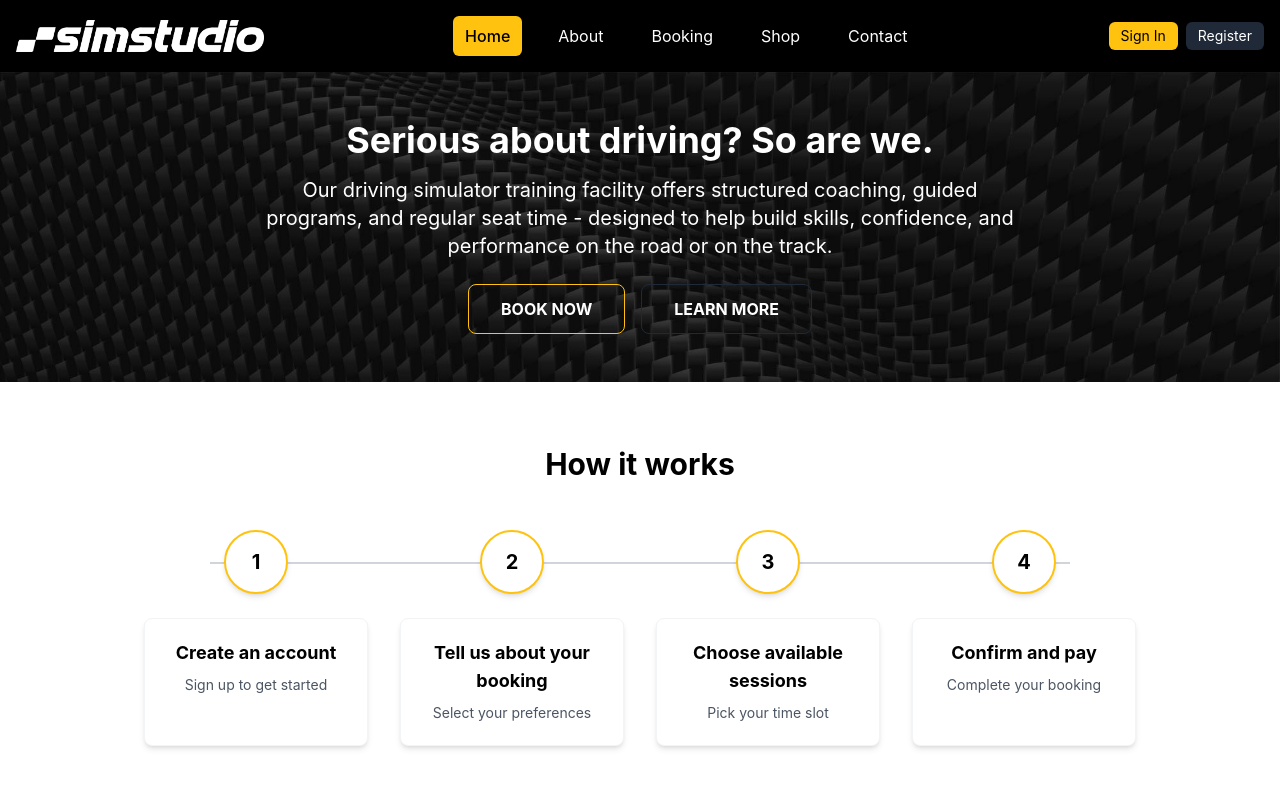
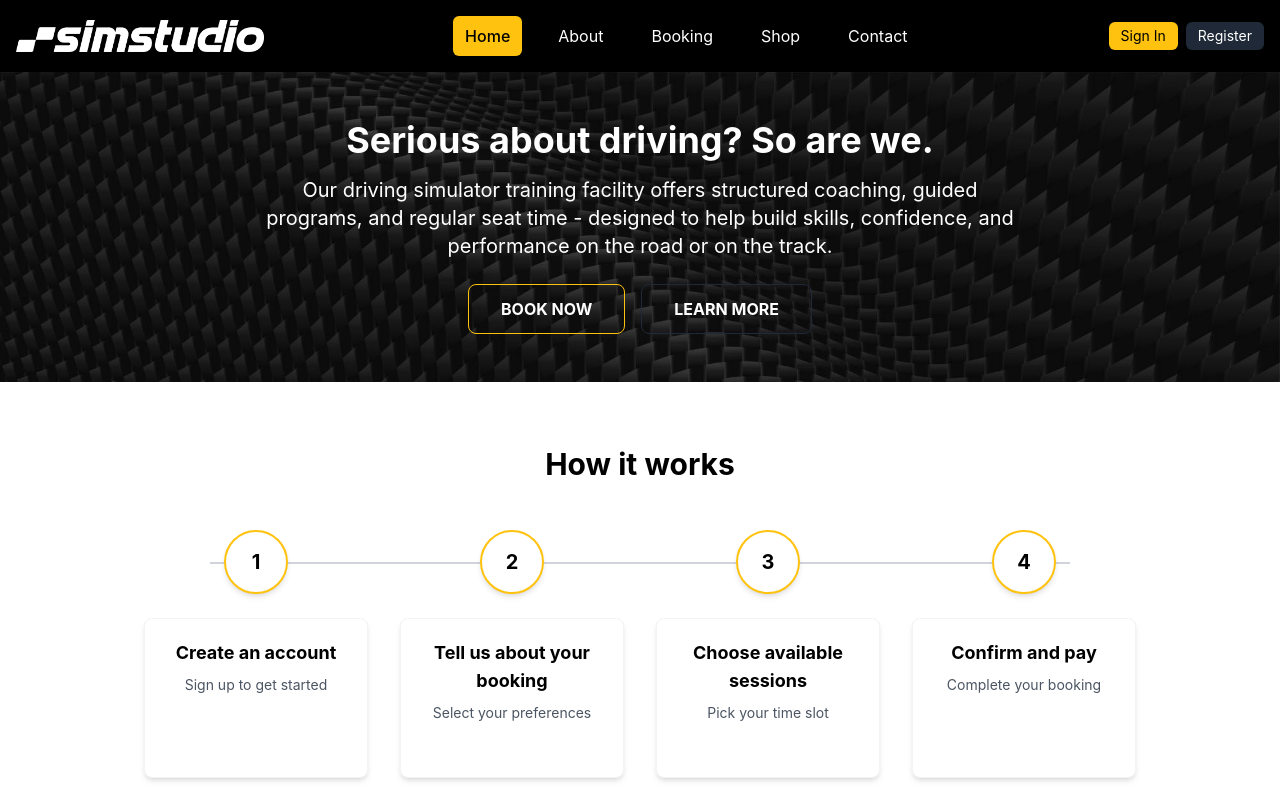
Before and after one commit to OpenGippsland/SimStudio-v2, a Next.js app: page / in a window 1280 px wide. Shown: the top 800 px of the page. Built offline with nearby package versions, Linux system fonts and the light colour scheme; no server answers.

Commit message:
stupid fucking numbered boxes on home page

```diff
--- a/pages/index.tsx
+++ b/pages/index.tsx
@@ -45,9 +45,9 @@ export default function Home({ selectedUserId }: HomeProps) {
                   <div className="relative z-10 flex items-center justify-center w-16 h-16 bg-white rounded-full mb-6 text-black font-bold text-xl shadow-md transition-all duration-300 group-hover:scale-110 border-2 border-simstudio-yellow">
                     1
                   </div>
-                  <div className="bg-white p-5 rounded-lg shadow-md border border-gray-100 transition-all duration-300 group-hover:-translate-y-2 w-full h-32 flex flex-col">
+                  <div className="bg-white p-5 rounded-lg shadow-md border border-gray-100 transition-all duration-300 group-hover:-translate-y-2 w-full h-auto min-h-[10rem] flex flex-col">
                     <h3 className="text-lg font-bold text-center mb-2">Create an account</h3>
-                    <p className="text-gray-600 text-center text-sm">Sign up to get started</p>
+                    <p className="text-gray-600 text-center text-sm mb-6">Sign up to get started</p>
                   </div>
 
                 </div>
@@ -57,9 +57,9 @@ export default function Home({ selectedUserId }: HomeProps) {
                   <div className="relative z-10 flex items-center justify-center w-16 h-16 bg-white rounded-full mb-6 text-black font-bold text-xl shadow-md transition-all duration-300 group-hover:scale-110 border-2 border-simstudio-yellow">
                     2
                   </div>
-                  <div className="bg-white p-5 rounded-lg shadow-md border border-gray-100 transition-all duration-300 group-hover:-translate-y-2 w-full h-32 flex flex-col">
+                  <div className="bg-white p-5 rounded-lg shadow-md border border-gray-100 transition-all duration-300 group-hover:-translate-y-2 w-full h-auto min-h-[10rem] flex flex-col">
                     <h3 className="text-lg font-bold text-center mb-2">Tell us about your booking</h3>
-                    <p className="text-gray-600 text-center text-sm">Select your preferences</p>
+                    <p className="text-gray-600 text-center text-sm mb-6">Select your preferences</p>
                   </div>
 
                 </div>
@@ -69,9 +69,9 @@ export default function Home({ selectedUserId }: HomeProps) {
                   <div className="relative z-10 flex items-center justify-center w-16 h-16 bg-white rounded-full mb-6 text-black font-bold text-xl shadow-md transition-all duration-300 group-hover:scale-110 border-2 border-simstudio-yellow">
                     3
                   </div>
-                  <div className="bg-white p-5 rounded-lg shadow-md border border-gray-100 transition-all duration-300 group-hover:-translate-y-2 w-full h-32 flex flex-col">
+                  <div className="bg-white p-5 rounded-lg shadow-md border border-gray-100 transition-all duration-300 group-hover:-translate-y-2 w-full h-auto min-h-[10rem] flex flex-col">
                     <h3 className="text-lg font-bold text-center mb-2">Choose available sessions</h3>
-                    <p className="text-gray-600 text-center text-sm">Pick your time slot</p>
+                    <p className="text-gray-600 text-center text-sm mb-6">Pick your time slot</p>
                   </div>
 
                 </div>
@@ -81,9 +81,9 @@ export default function Home({ selectedUserId }: HomeProps) {
                   <div className="relative z-10 flex items-center justify-center w-16 h-16 bg-white rounded-full mb-6 text-black font-bold text-xl shadow-md transition-all duration-300 group-hover:scale-110 border-2 border-simstudio-yellow">
                     4
                   </div>
-                  <div className="bg-white p-5 rounded-lg shadow-md border border-gray-100 transition-all duration-300 group-hover:-translate-y-2 w-full h-32 flex flex-col">
+                  <div className="bg-white p-5 rounded-lg shadow-md border border-gray-100 transition-all duration-300 group-hover:-translate-y-2 w-full h-auto min-h-[10rem] flex flex-col">
                     <h3 className="text-lg font-bold text-center mb-2">Confirm and pay</h3>
-                    <p className="text-gray-600 text-center text-sm">Complete your booking</p>
+                    <p className="text-gray-600 text-center text-sm mb-6">Complete your booking</p>
                   </div>
                 </div>
               </div>
@@ -102,9 +102,9 @@ export default function Home({ selectedUserId }: HomeProps) {
                   1
                 </div>
 
-                <div className="ml-10 bg-white p-5 rounded-lg shadow-md border border-gray-100 transition-all duration-300 group-hover:-translate-y-1 h-24 flex flex-col">
+                <div className="ml-10 bg-white p-5 rounded-lg shadow-md border border-gray-100 transition-all duration-300 group-hover:-translate-y-1 h-auto min-h-[8rem] flex flex-col">
                   <h3 className="text-lg font-bold mb-1">Create an account</h3>
-                  <p className="text-gray-600 text-sm">Sign up to get started</p>
+                  <p className="text-gray-600 text-sm mb-4">Sign up to get started</p>
                 </div>
               </div>
 
@@ -114,9 +114,9 @@ export default function Home({ selectedUserId }: HomeProps) {
                   2
                 </div>
 
-                <div className="ml-10 bg-white p-5 rounded-lg shadow-md border border-gray-100 transition-all duration-300 group-hover:-translate-y-1 h-24 flex flex-col">
+                <div className="ml-10 bg-white p-5 rounded-lg shadow-md border border-gray-100 transition-all duration-300 group-hover:-translate-y-1 h-auto min-h-[8rem] flex flex-col">
                   <h3 className="text-lg font-bold mb-1">Tell us about your booking</h3>
-                  <p className="text-gray-600 text-sm">Select your preferences</p>
+                  <p className="text-gray-600 text-sm mb-4">Select your preferences</p>
                 </div>
               </div>
 
@@ -126,9 +126,9 @@ export default function Home({ selectedUserId }: HomeProps) {
                   3
                 </div>
 
-                <div className="ml-10 bg-white p-5 rounded-lg shadow-md border border-gray-100 transition-all duration-300 group-hover:-translate-y-1 h-24 flex flex-col">
+                <div className="ml-10 bg-white p-5 rounded-lg shadow-md border border-gray-100 transition-all duration-300 group-hover:-translate-y-1 h-auto min-h-[8rem] flex flex-col">
                   <h3 className="text-lg font-bold mb-1">Choose available sessions</h3>
-                  <p className="text-gray-600 text-sm">Pick your time slot</p>
+                  <p className="text-gray-600 text-sm mb-4">Pick your time slot</p>
                 </div>
               </div>
 
@@ -137,9 +137,9 @@ export default function Home({ selectedUserId }: HomeProps) {
                 <div className="absolute top-0 left-0 -translate-x-1/2 z-10 flex items-center justify-center w-12 h-12 bg-white rounded-full text-black font-bold text-lg shadow-md border-2 border-simstudio-yellow transition-all duration-300 group-hover:scale-110">
                   4
                 </div>
-                <div className="ml-10 bg-white p-5 rounded-lg shadow-md border border-gray-100 transition-all duration-300 group-hover:-translate-y-1 h-24 flex flex-col">
+                <div className="ml-10 bg-white p-5 rounded-lg shadow-md border border-gray-100 transition-all duration-300 group-hover:-translate-y-1 h-auto min-h-[8rem] flex flex-col">
                   <h3 className="text-lg font-bold mb-1">Confirm and pay</h3>
-                  <p className="text-gray-600 text-sm">Complete your booking</p>
+                  <p className="text-gray-600 text-sm mb-4">Complete your booking</p>
                 </div>
               </div>
             </div>
```
